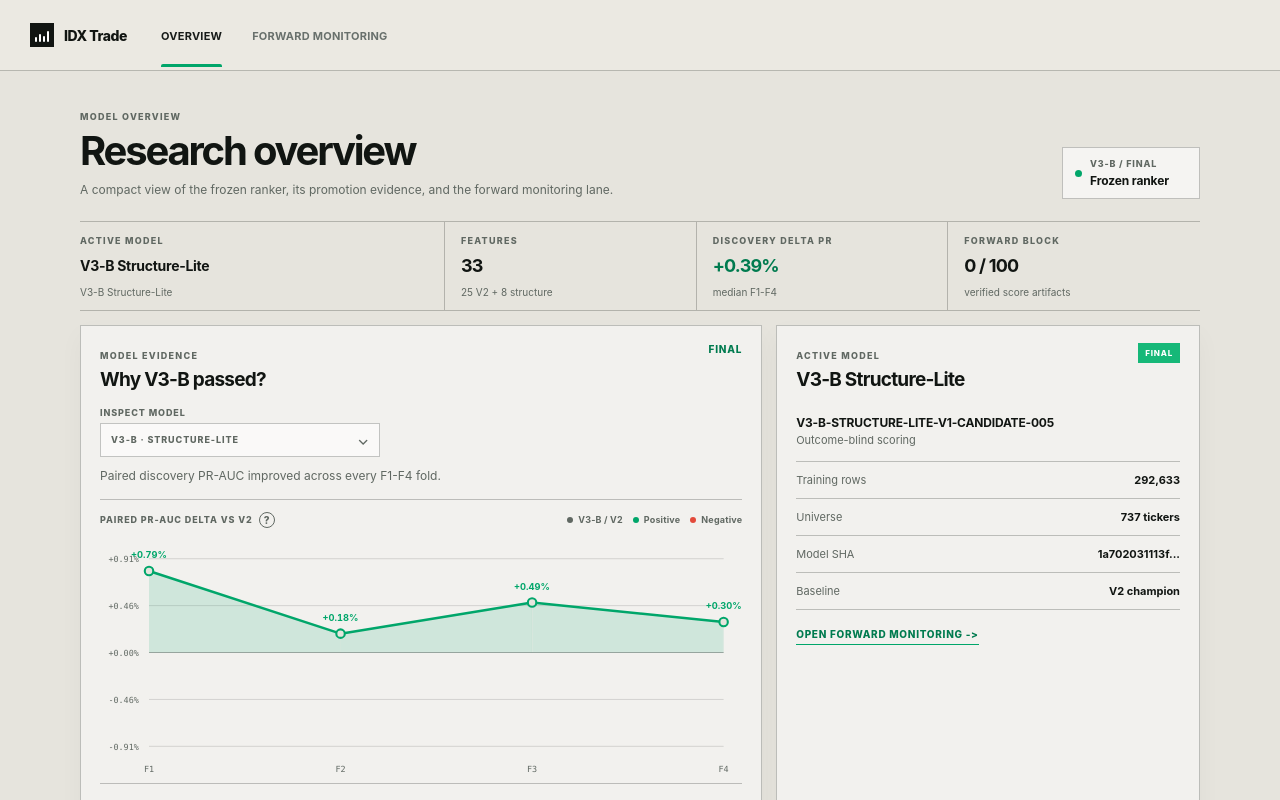
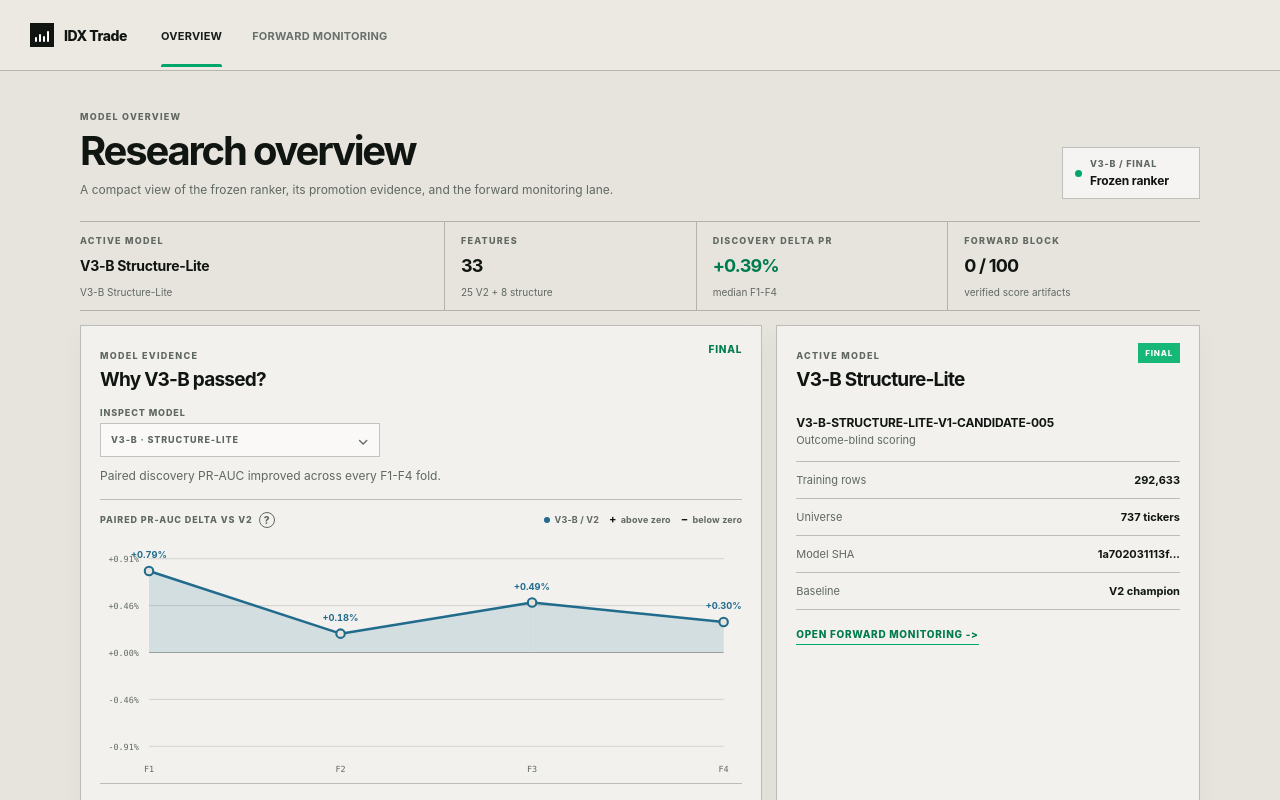
Before and after one commit to samindriano/idx-trade, a Next.js app in the folder apps/web/: page / in a window 1280 px wide. Shown: the top 800 px of the page. Built offline with nearby package versions, Linux system fonts and the light colour scheme.

Commit message:
fix(web): separate chart series from metric direction

```diff
--- a/apps/web/app/editorial.css
+++ b/apps/web/app/editorial.css
@@ -209,8 +209,8 @@ body {
 .evidenceChartMeta small { display: inline-flex; align-items: center; gap: 5px; color: var(--editorial-muted); font-size: 9px; }
 .evidenceChartMeta i { width: 6px; height: 6px; display: inline-block; border-radius: 50%; background: var(--editorial-muted); }
 .evidenceChartMeta .seriesMarker { background: var(--editorial-muted); }
-.evidenceChartMeta .positiveMarker { background: var(--editorial-green); }
-.evidenceChartMeta .negativeMarker { background: var(--editorial-red); }
+.evidenceChartMeta .directionHint { gap: 4px; }
+.evidenceChartMeta .directionHint b { color: var(--editorial-ink); font-size: 11px; line-height: 1; }
 .evidenceHelp { position: relative; }
 .evidenceHelpButton { width: 16px; height: 16px; display: grid; place-items: center; padding: 0; border: 1px solid var(--editorial-muted); border-radius: 50%; background: transparent; color: var(--editorial-muted); font: inherit; font-size: 10px; font-weight: 800; line-height: 1; cursor: pointer; }
 .evidenceHelpButton:hover, .evidenceHelpButton[aria-expanded="true"] { border-color: var(--editorial-green); color: var(--editorial-green-dark); }
--- a/apps/web/app/page.tsx
+++ b/apps/web/app/page.tsx
@@ -68,49 +68,50 @@ function signedPct(value: number) {
 
 const POSITIVE_TONE = "#00a66a";
 const NEGATIVE_TONE = "#d84b56";
+const SERIES_TONES = ["#216b8c", "#a56812", "#7353a6", "#007c70"];
 
 function metricTone(value: number) {
   return value >= 0 ? POSITIVE_TONE : NEGATIVE_TONE;
 }
 
+function seriesTone(index: number) {
+  return SERIES_TONES[index % SERIES_TONES.length];
+}
+
 type PlottedPoint = ResearchFoldMetric & { x: number; y: number };
 
-function lineSegments(points: readonly PlottedPoint[], zeroY: number) {
+function lineSegments(points: readonly PlottedPoint[], zeroY: number, color: string) {
   return points.slice(0, -1).flatMap((start, index) => {
     const end = points[index + 1];
-    const startTone = metricTone(start.deltaPr);
-    const endTone = metricTone(end.deltaPr);
     const startsOnSameSide = (start.deltaPr >= 0) === (end.deltaPr >= 0);
 
     if (startsOnSameSide || start.deltaPr === 0 || end.deltaPr === 0) {
-      return [{ d: `M${start.x},${start.y} L${end.x},${end.y}`, color: startTone }];
+      return [{ d: `M${start.x},${start.y} L${end.x},${end.y}`, color }];
     }
 
     const zeroRatio = -start.deltaPr / (end.deltaPr - start.deltaPr);
     const zeroX = start.x + zeroRatio * (end.x - start.x);
     return [
-      { d: `M${start.x},${start.y} L${zeroX},${zeroY}`, color: startTone },
-      { d: `M${zeroX},${zeroY} L${end.x},${end.y}`, color: endTone },
+      { d: `M${start.x},${start.y} L${zeroX},${zeroY}`, color },
+      { d: `M${zeroX},${zeroY} L${end.x},${end.y}`, color },
     ];
   });
 }
 
-function areaSegments(points: readonly PlottedPoint[], zeroY: number) {
+function areaSegments(points: readonly PlottedPoint[], zeroY: number, color: string) {
   return points.slice(0, -1).flatMap((start, index) => {
     const end = points[index + 1];
-    const startTone = metricTone(start.deltaPr);
-    const endTone = metricTone(end.deltaPr);
     const startsOnSameSide = (start.deltaPr >= 0) === (end.deltaPr >= 0);
 
     if (startsOnSameSide || start.deltaPr === 0 || end.deltaPr === 0) {
-      return [{ d: `M${start.x},${zeroY} L${start.x},${start.y} L${end.x},${end.y} L${end.x},${zeroY} Z`, color: startTone }];
+      return [{ d: `M${start.x},${zeroY} L${start.x},${start.y} L${end.x},${end.y} L${end.x},${zeroY} Z`, color }];
     }
 
     const zeroRatio = -start.deltaPr / (end.deltaPr - start.deltaPr);
     const zeroX = start.x + zeroRatio * (end.x - start.x);
     return [
-      { d: `M${start.x},${zeroY} L${start.x},${start.y} L${zeroX},${zeroY} Z`, color: startTone },
-      { d: `M${zeroX},${zeroY} L${end.x},${end.y} L${end.x},${zeroY} Z`, color: endTone },
+      { d: `M${start.x},${zeroY} L${start.x},${start.y} L${zeroX},${zeroY} Z`, color },
+      { d: `M${zeroX},${zeroY} L${end.x},${end.y} L${end.x},${zeroY} Z`, color },
     ];
   });
 }
@@ -173,15 +174,15 @@ function EvidenceChart({
                     <div key={fold.fold}><b>{fold.fold}</b><span>train {fold.train}</span><span>gap {fold.gap}</span><span>validation {fold.validation}</span></div>
                   ))}
                 </div>
-                <small>Positive PR-AUC change means the candidate beat the comparator shown above. These are historical development folds, not fresh-forward outcomes.</small>
+                <small>Each line is a separate candidate or variant. The line color identifies the series; the + or − value shows whether it is above or below zero. Positive PR-AUC change means the candidate beat the comparator shown above. These are historical development folds, not fresh-forward outcomes.</small>
               </div>
             )}
           </div>
         </div>
         <div className="evidenceChartLegend">
-          {series.map((line) => <small key={line.label}><i className="seriesMarker" />{line.label}</small>)}
-          <small><i className="positiveMarker" />Positive</small>
-          <small><i className="negativeMarker" />Negative</small>
+          {series.map((line, seriesIndex) => <small key={line.label}><i className="seriesMarker" style={{ background: seriesTone(seriesIndex) }} />{line.label}</small>)}
+          <small className="directionHint"><b>+</b> above zero</small>
+          <small className="directionHint"><b>−</b> below zero</small>
         </div>
       </div>
       <svg className="foldSvg" viewBox={`0 0 ${width} ${height}`} role="img" aria-label={`${metricLabel} across evaluation folds`}>
@@ -195,17 +196,18 @@ function EvidenceChart({
           );
         })}
         {plottedSeries.map((line, seriesIndex) => {
-          const segments = lineSegments(line.points, zeroY);
-          const fills = areaSegments(line.points, zeroY);
+          const color = seriesTone(seriesIndex);
+          const segments = lineSegments(line.points, zeroY, color);
+          const fills = areaSegments(line.points, zeroY, color);
           return (
             <g key={line.label}>
               {series.length === 1 && fills.map((segment, segmentIndex) => <path className="areaPath" key={`area-${segmentIndex}`} d={segment.d} style={{ fill: segment.color }} />)}
               {segments.map((segment, segmentIndex) => <path className="linePath" key={`line-${segmentIndex}`} d={segment.d} style={{ stroke: segment.color }} />)}
               {line.points.map((point, pointIndex) => (
                 <g className={`chartPoint ${point.deltaPr >= 0 ? "positive" : "negative"}`} key={point.fold} onMouseEnter={() => setHovered({ series: seriesIndex, point: pointIndex })}>
-                  <circle cx={point.x} cy={point.y} r={hovered?.series === seriesIndex && hovered.point === pointIndex ? 7 : 5} style={{ stroke: metricTone(point.deltaPr) }} />
+                  <circle cx={point.x} cy={point.y} r={hovered?.series === seriesIndex && hovered.point === pointIndex ? 7 : 5} style={{ stroke: color }} />
                   {(series.length === 1 || (hovered?.series === seriesIndex && hovered.point === pointIndex)) && (
-                    <text className="pointValue" x={point.x} y={point.y - 15} textAnchor="middle" style={{ fill: metricTone(point.deltaPr) }}>{signedPct(point.deltaPr)}</text>
+                    <text className="pointValue" x={point.x} y={point.y - 15} textAnchor="middle" style={{ fill: color }}>{signedPct(point.deltaPr)}</text>
                   )}
                   {seriesIndex === 0 && <text className="foldAxis" x={point.x} y={height - 14} textAnchor="middle">{point.fold}</text>}
                 </g>
```
